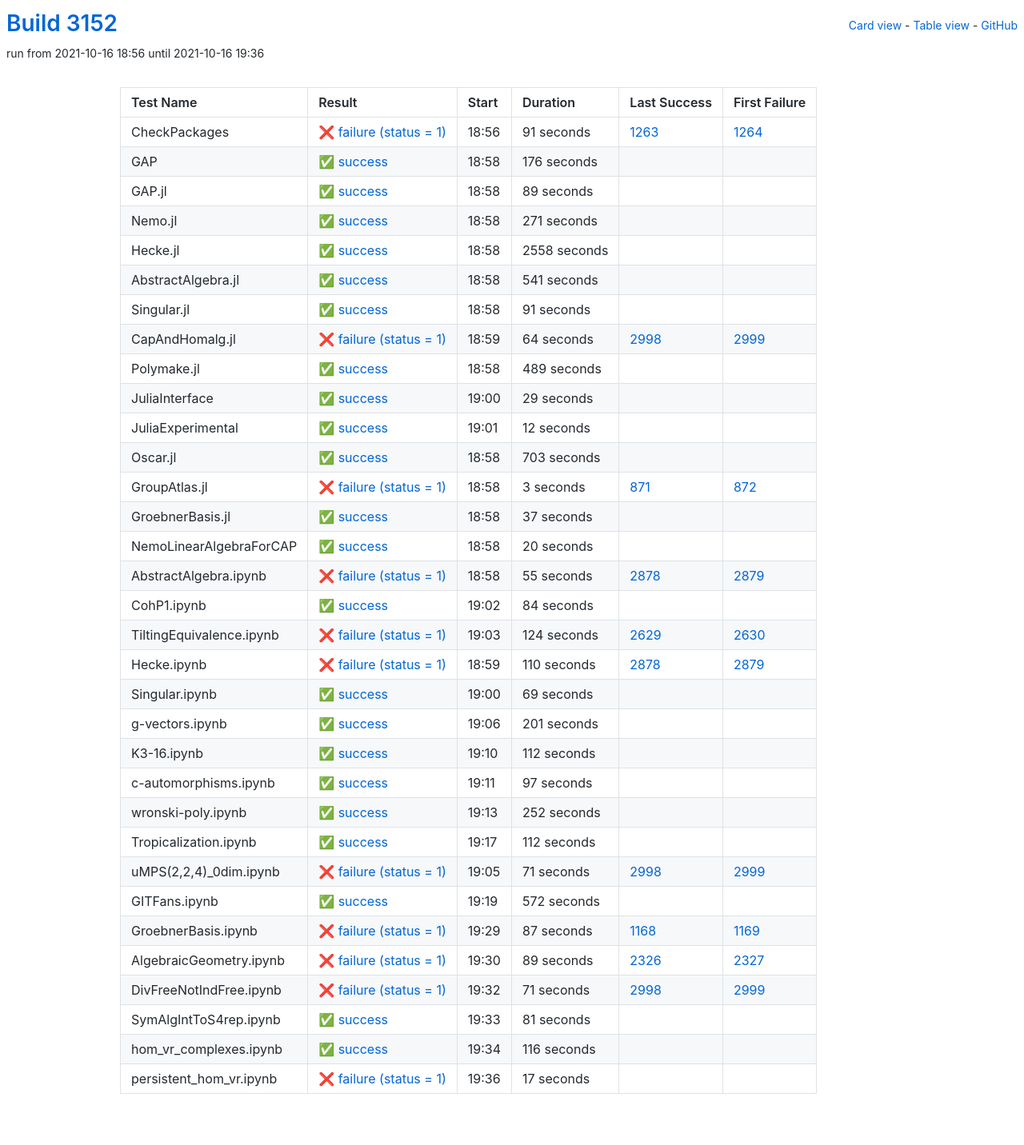
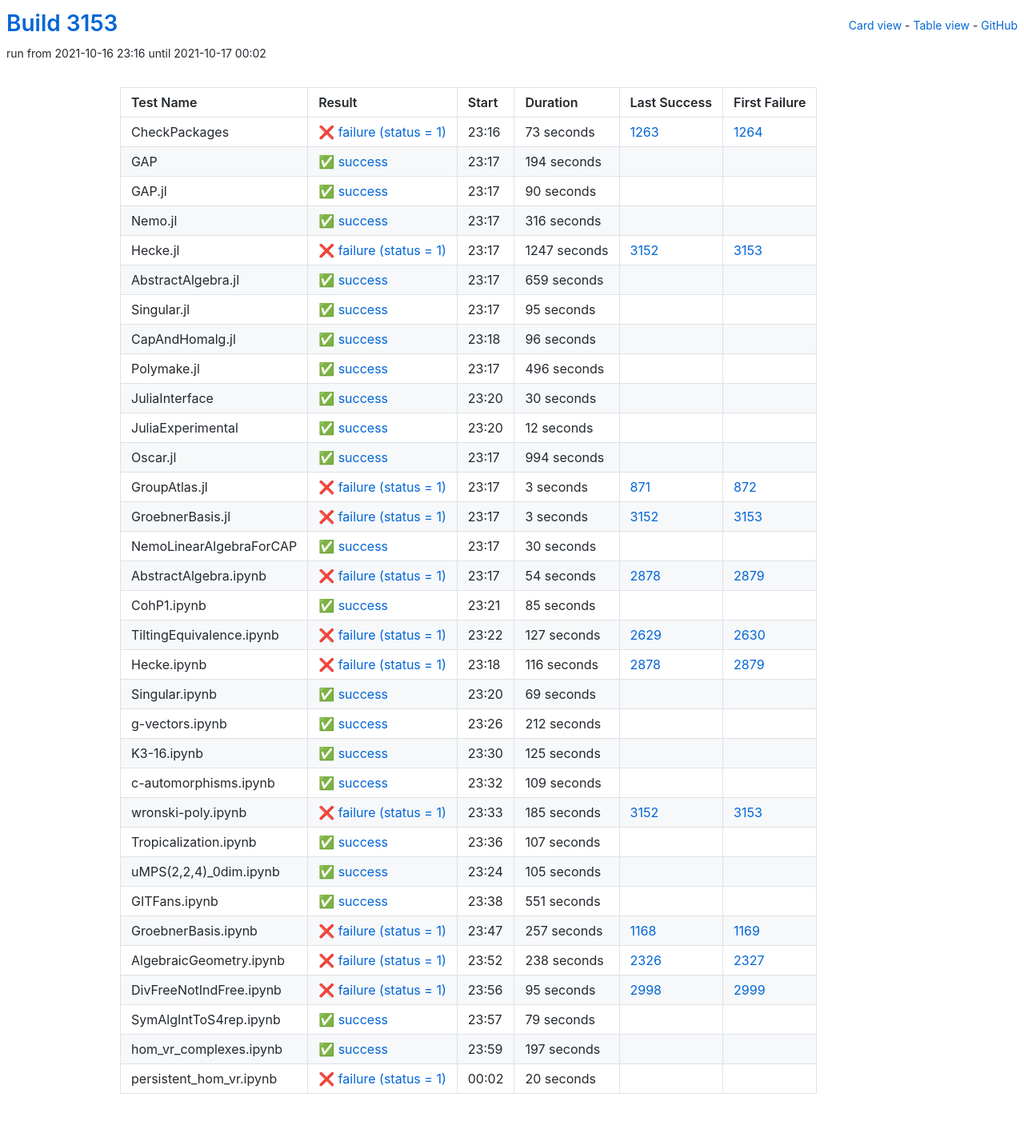
Before and after one commit to oscar-system/oscar-ci-status-stable, a Jekyll site: the page built from table.html, in a window 1280 px wide. Shown: the whole page at 80% size. Built offline with Jekyll 4.4.1, drawn with Linux system fonts in a browser that asks for light colours.

Commit message:
Build #3153

```diff
--- a/_data/ci.yml
+++ b/_data/ci.yml
@@ -1,6 +1,6 @@
 ---
-build: 3152
-build_url: https://oscarci.mathematik.uni-kl.de/job/oscar-stable/3152/
+build: 3153
+build_url: https://oscarci.mathematik.uni-kl.de/job/oscar-stable/3153/
 job: oscar-stable
 organization: oscar-system
 repo: oscar-ci-status-stable
@@ -8,128 +8,128 @@ repourl: https://github.com/oscar-system/oscar-ci-status-stable
 tests:
 - name: CheckPackages
   id: checkpackages
-  log: https://oscarci.mathematik.uni-kl.de/job/oscar-stable/3152/artifact/logs/build-3152/CheckPackages.log
-  start: 2021-10-16 18:56
+  log: https://oscarci.mathematik.uni-kl.de/job/oscar-stable/3153/artifact/logs/build-3153/CheckPackages.log
+  start: 2021-10-16 23:16
   success: false
   exitcode: 1
   status: failure
-  duration: 91
+  duration: 73
   last_success: 1263
   last_success_url: https://oscarci.mathematik.uni-kl.de/job/oscar-stable/1263/
   first_failure: 1264
   first_failure_url: https://oscarci.mathematik.uni-kl.de/job/oscar-stable/1264/
 - name: GAP
   id: gap
-  log: https://oscarci.mathematik.uni-kl.de/job/oscar-stable/3152/artifact/logs/build-3152/GAP.log
-  start: 2021-10-16 18:58
+  log: https://oscarci.mathematik.uni-kl.de/job/oscar-stable/3153/artifact/logs/build-3153/GAP.log
+  start: 2021-10-16 23:17
   success: true
   exitcode: 0
   status: success
-  duration: 176
+  duration: 194
   last_success: false
   last_success_url:
   first_failure: false
   first_failure_url:
 - name: GAP.jl
   id: gap-jl
-  log: https://oscarci.mathematik.uni-kl.de/job/oscar-stable/3152/artifact/logs/build-3152/GAP.jl.log
-  start: 2021-10-16 18:58
+  log: https://oscarci.mathematik.uni-kl.de/job/oscar-stable/3153/artifact/logs/build-3153/GAP.jl.log
+  start: 2021-10-16 23:17
   success: true
   exitcode: 0
   status: success
-  duration: 89
+  duration: 90
   last_success: false
   last_success_url:
   first_failure: false
   first_failure_url:
 - name: Nemo.jl
   id: nemo-jl
-  log: https://oscarci.mathematik.uni-kl.de/job/oscar-stable/3152/artifact/logs/build-3152/Nemo.jl.log
-  start: 2021-10-16 18:58
+  log: https://oscarci.mathematik.uni-kl.de/job/oscar-stable/3153/artifact/logs/build-3153/Nemo.jl.log
+  start: 2021-10-16 23:17
   success: true
   exitcode: 0
   status: success
-  duration: 271
+  duration: 316
   last_success: false
   last_success_url:
   first_failure: false
   first_failure_url:
 - name: Hecke.jl
   id: hecke-jl
-  log: https://oscarci.mathematik.uni-kl.de/job/oscar-stable/3152/artifact/logs/build-3152/Hecke.jl.log
-  start: 2021-10-16 18:58
+  log: https://oscarci.mathematik.uni-kl.de/job/oscar-stable/3153/artifact/logs/build-3153/Hecke.jl.log
+  start: 2021-10-16 23:17
+  success: false
+  exitcode: 1
+  status: failure
+  duration: 1247
+  last_success: 3152
+  last_success_url: https://oscarci.mathematik.uni-kl.de/job/oscar-stable/3152/
+  first_failure: 3153
+  first_failure_url: https://oscarci.mathematik.uni-kl.de/job/oscar-stable/3153/
+- name: AbstractAlgebra.jl
+  id: abstractalgebra-jl
+  log: https://oscarci.mathematik.uni-kl.de/job/oscar-stable/3153/artifact/logs/build-3153/AbstractAlgebra.jl.log
+  start: 2021-10-16 23:17
   success: true
   exitcode: 0
   status: success
-  duration: 2558
-  last_success: false
-  last_success_url:
-  first_failure: false
-  first_failure_url:
-- name: AbstractAlgebra.jl
-  id: abstractalgebra-jl
-  log: https://oscarci.mathematik.uni-kl.de/job/oscar-stable/3152/artifact/logs/build-3152/AbstractAlgebra.jl.log
-  start: 2021-10-16 18:58
-  success: true
-  exitcode: 0
-  status: success
-  duration: 541
+  duration: 659
   last_success: false
   last_success_url:
   first_failure: false
   first_failure_url:
 - name: Singular.jl
   id: singular-jl
-  log: https://oscarci.mathematik.uni-kl.de/job/oscar-stable/3152/artifact/logs/build-3152/Singular.jl.log
-  start: 2021-10-16 18:58
+  log: https://oscarci.mathematik.uni-kl.de/job/oscar-stable/3153/artifact/logs/build-3153/Singular.jl.log
+  start: 2021-10-16 23:17
   success: true
   exitcode: 0
   status: success
-  duration: 91
+  duration: 95
   last_success: false
   last_success_url:
   first_failure: false
   first_failure_url:
 - name: CapAndHomalg.jl
   id: capandhomalg-jl
-  log: https://oscarci.mathematik.uni-kl.de/job/oscar-stable/3152/artifact/logs/build-3152/CapAndHomalg.jl.log
-  start: 2021-10-16 18:59
-  success: false
-  exitcode: 1
-  status: failure
-  duration: 64
-  last_success: 2998
-  last_success_url: https://oscarci.mathematik.uni-kl.de/job/oscar-stable/2998/
-  first_failure: 2999
-  first_failure_url: https://oscarci.mathematik.uni-kl.de/job/oscar-stable/2999/
-- name: Polymake.jl
-  id: polymake-jl
-  log: https://oscarci.mathematik.uni-kl.de/job/oscar-stable/3152/artifact/logs/build-3152/Polymake.jl.log
-  start: 2021-10-16 18:58
+  log: https://oscarci.mathematik.uni-kl.de/job/oscar-stable/3153/artifact/logs/build-3153/CapAndHomalg.jl.log
+  start: 2021-10-16 23:18
   success: true
   exitcode: 0
   status: success
-  duration: 489
+  duration: 96
+  last_success: false
+  last_success_url:
+  first_failure: false
+  first_failure_url:
+- name: Polymake.jl
+  id: polymake-jl
+  log: https://oscarci.mathematik.uni-kl.de/job/oscar-stable/3153/artifact/logs/build-3153/Polymake.jl.log
+  start: 2021-10-16 23:17
+  success: true
+  exitcode: 0
+  status: success
+  duration: 496
   last_success: false
   last_success_url:
   first_failure: false
   first_failure_url:
 - name: JuliaInterface
   id: juliainterface
-  log: https://oscarci.mathematik.uni-kl.de/job/oscar-stable/3152/artifact/logs/build-3152/JuliaInterface.log
-  start: 2021-10-16 19:00
+  log: https://oscarci.mathematik.uni-kl.de/job/oscar-stable/3153/artifact/logs/build-3153/JuliaInterface.log
+  start: 2021-10-16 23:20
   success: true
   exitcode: 0
   status: success
-  duration: 29
+  duration: 30
   last_success: false
   last_success_url:
   first_failure: false
   first_failure_url:
 - name: JuliaExperimental
   id: juliaexperimental
-  log: https://oscarci.mathematik.uni-kl.de/job/oscar-stable/3152/artifact/logs/build-3152/JuliaExperimental.log
-  start: 2021-10-16 19:01
+  log: https://oscarci.mathematik.uni-kl.de/job/oscar-stable/3153/artifact/logs/build-3153/JuliaExperimental.log
+  start: 2021-10-16 23:20
   success: true
   exitcode: 0
   status: success
@@ -140,20 +140,20 @@ tests:
   first_failure_url:
 - name: Oscar.jl
   id: oscar-jl
-  log: https://oscarci.mathematik.uni-kl.de/job/oscar-stable/3152/artifact/logs/build-3152/Oscar.jl.log
-  start: 2021-10-16 18:58
+  log: https://oscarci.mathematik.uni-kl.de/job/oscar-stable/3153/artifact/logs/build-3153/Oscar.jl.log
+  start: 2021-10-16 23:17
   success: true
   exitcode: 0
   status: success
-  duration: 703
+  duration: 994
   last_success: false
   last_success_url:
   first_failure: false
   first_failure_url:
 - name: GroupAtlas.jl
   id: groupatlas-jl
-  log: https://oscarci.mathematik.uni-kl.de/job/oscar-stable/3152/artifact/logs/build-3152/GroupAtlas.jl.log
-  start: 2021-10-16 18:58
+  log: https://oscarci.mathematik.uni-kl.de/job/oscar-stable/3153/artifact/logs/build-3153/GroupAtlas.jl.log
+  start: 2021-10-16 23:17
   success: false
   exitcode: 1
   status: failure
@@ -164,80 +164,80 @@ tests:
   first_failure_url: https://oscarci.mathematik.uni-kl.de/job/oscar-stable/872/
 - name: GroebnerBasis.jl
   id: groebnerbasis-jl
-  log: https://oscarci.mathematik.uni-kl.de/job/oscar-stable/3152/artifact/logs/build-3152/GroebnerBasis.jl.log
-  start: 2021-10-16 18:58
+  log: https://oscarci.mathematik.uni-kl.de/job/oscar-stable/3153/artifact/logs/build-3153/GroebnerBasis.jl.log
+  start: 2021-10-16 23:17
+  success: false
+  exitcode: 1
+  status: failure
+  duration: 3
+  last_success: 3152
+  last_success_url: https://oscarci.mathematik.uni-kl.de/job/oscar-stable/3152/
+  first_failure: 3153
+  first_failure_url: https://oscarci.mathematik.uni-kl.de/job/oscar-stable/3153/
+- name: NemoLinearAlgebraForCAP
+  id: nemolinearalgebraforcap
+  log: https://oscarci.mathematik.uni-kl.de/job/oscar-stable/3153/artifact/logs/build-3153/NemoLinearAlgebraForCAP.log
+  start: 2021-10-16 23:17
   success: true
   exitcode: 0
   status: success
-  duration: 37
-  last_success: false
-  last_success_url:
-  first_failure: false
-  first_failure_url:
-- name: NemoLinearAlgebraForCAP
-  id: nemolinearalgebraforcap
-  log: https://oscarci.mathematik.uni-kl.de/job/oscar-stable/3152/artifact/logs/build-3152/NemoLinearAlgebraForCAP.log
-  start: 2021-10-16 18:58
-  success: true
-  exitcode: 0
-  status: success
-  duration: 20
+  duration: 30
   last_success: false
   last_success_url:
   first_failure: false
   first_failure_url:
 - name: AbstractAlgebra.ipynb
   id: abstractalgebra-ipynb
-  log: https://oscarci.mathematik.uni-kl.de/job/oscar-stable/3152/artifact/logs/build-3152/AbstractAlgebra.ipynb.log
-  start: 2021-10-16 18:58
+  log: https://oscarci.mathematik.uni-kl.de/job/oscar-stable/3153/artifact/logs/build-3153/AbstractAlgebra.ipynb.log
+  start: 2021-10-16 23:17
   success: false
   exitcode: 1
   status: failure
-  duration: 55
+  duration: 54
   last_success: 2878
   last_success_url: https://oscarci.mathematik.uni-kl.de/job/oscar-stable/2878/
   first_failure: 2879
   first_failure_url: https://oscarci.mathematik.uni-kl.de/job/oscar-stable/2879/
 - name: CohP1.ipynb
   id: cohp1-ipynb
-  log: https://oscarci.mathematik.uni-kl.de/job/oscar-stable/3152/artifact/logs/build-3152/CohP1.ipynb.log
-  start: 2021-10-16 19:02
+  log: https://oscarci.mathematik.uni-kl.de/job/oscar-stable/3153/artifact/logs/build-3153/CohP1.ipynb.log
+  start: 2021-10-16 23:21
   success: true
   exitcode: 0
   status: success
-  duration: 84
+  duration: 85
   last_success: false
   last_success_url:
   first_failure: false
   first_failure_url:
 - name: TiltingEquivalence.ipynb
   id: tiltingequivalence-ipynb
-  log: https://oscarci.mathematik.uni-kl.de/job/oscar-stable/3152/artifact/logs/build-3152/TiltingEquivalence.ipynb.log
-  start: 2021-10-16 19:03
+  log: https://oscarci.mathematik.uni-kl.de/job/oscar-stable/3153/artifact/logs/build-3153/TiltingEquivalence.ipynb.log
+  start: 2021-10-16 23:22
   success: false
   exitcode: 1
   status: failure
-  duration: 124
+  duration: 127
   last_success: 2629
   last_success_url: https://oscarci.mathematik.uni-kl.de/job/oscar-stable/2629/
   first_failure: 2630
   first_failure_url: https://oscarci.mathematik.uni-kl.de/job/oscar-stable/2630/
 - name: Hecke.ipynb
   id: hecke-ipynb
-  log: https://oscarci.mathematik.uni-kl.de/job/oscar-stable/3152/artifact/logs/build-3152/Hecke.ipynb.log
-  start: 2021-10-16 18:59
+  log: https://oscarci.mathematik.uni-kl.de/job/oscar-stable/3153/artifact/logs/build-3153/Hecke.ipynb.log
+  start: 2021-10-16 23:18
   success: false
   exitcode: 1
   status: failure
-  duration: 110
+  duration: 116
   last_success: 2878
   last_success_url: https://oscarci.mathematik.uni-kl.de/job/oscar-stable/2878/
   first_failure: 2879
   first_failure_url: https://oscarci.mathematik.uni-kl.de/job/oscar-stable/2879/
 - name: Singular.ipynb
   id: singular-ipynb
-  log: https://oscarci.mathematik.uni-kl.de/job/oscar-stable/3152/artifact/logs/build-3152/Singular.ipynb.log
-  start: 2021-10-16 19:00
+  log: https://oscarci.mathematik.uni-kl.de/job/oscar-stable/3153/artifact/logs/build-3153/Singular.ipynb.log
+  start: 2021-10-16 23:20
   success: true
   exitcode: 0
   status: success
@@ -248,156 +248,156 @@ tests:
   first_failure_url:
 - name: g-vectors.ipynb
   id: g-vectors-ipynb
-  log: https://oscarci.mathematik.uni-kl.de/job/oscar-stable/3152/artifact/logs/build-3152/g-vectors.ipynb.log
-  start: 2021-10-16 19:06
+  log: https://oscarci.mathematik.uni-kl.de/job/oscar-stable/3153/artifact/logs/build-3153/g-vectors.ipynb.log
+  start: 2021-10-16 23:26
   success: true
   exitcode: 0
   status: success
-  duration: 201
+  duration: 212
   last_success: false
   last_success_url:
   first_failure: false
   first_failure_url:
 - name: K3-16.ipynb
   id: k3-16-ipynb
-  log: https://oscarci.mathematik.uni-kl.de/job/oscar-stable/3152/artifact/logs/build-3152/K3-16.ipynb.log
-  start: 2021-10-16 19:10
+  log: https://oscarci.mathematik.uni-kl.de/job/oscar-stable/3153/artifact/logs/build-3153/K3-16.ipynb.log
+  start: 2021-10-16 23:30
   success: true
   exitcode: 0
   status: success
-  duration: 112
+  duration: 125
   last_success: false
   last_success_url:
   first_failure: false
   first_failure_url:
 - name: c-automorphisms.ipynb
   id: c-automorphisms-ipynb
-  log: https://oscarci.mathematik.uni-kl.de/job/oscar-stable/3152/artifact/logs/build-3152/c-automorphisms.ipynb.log
-  start: 2021-10-16 19:11
+  log: https://oscarci.mathematik.uni-kl.de/job/oscar-stable/3153/artifact/logs/build-3153/c-automorphisms.ipynb.log
+  start: 2021-10-16 23:32
   success: true
   exitcode: 0
   status: success
-  duration: 97
+  duration: 109
   last_success: false
   last_success_url:
   first_failure: false
   first_failure_url:
 - name: wronski-poly.ipynb
   id: wronski-poly-ipynb
-  log: https://oscarci.mathematik.uni-kl.de/job/oscar-stable/3152/artifact/logs/build-3152/wronski-poly.ipynb.log
-  start: 2021-10-16 19:13
+  log: https://oscarci.mathematik.uni-kl.de/job/oscar-stable/3153/artifact/logs/build-3153/wronski-poly.ipynb.log
+  start: 2021-10-16 23:33
+  success: false
+  exitcode: 1
+  status: failure
+  duration: 185
+  last_success: 3152
+  last_success_url: https://oscarci.mathematik.uni-kl.de/job/oscar-stable/3152/
+  first_failure: 3153
+  first_failure_url: https://oscarci.mathematik.uni-kl.de/job/oscar-stable/3153/
+- name: Tropicalization.ipynb
+  id: tropicalization-ipynb
+  log: https://oscarci.mathematik.uni-kl.de/job/oscar-stable/3153/artifact/logs/build-3153/Tropicalization.ipynb.log
+  start: 2021-10-16 23:36
   success: true
   exitcode: 0
   status: success
-  duration: 252
-  last_success: false
-  last_success_url:
-  first_failure: false
-  first_failure_url:
-- name: Tropicalization.ipynb
-  id: tropicalization-ipynb
-  log: https://oscarci.mathematik.uni-kl.de/job/oscar-stable/3152/artifact/logs/build-3152/Tropicalization.ipynb.log
-  start: 2021-10-16 19:17
-  success: true
-  exitcode: 0
-  status: success
-  duration: 112
+  duration: 107
   last_success: false
   last_success_url:
   first_failure: false
   first_failure_url:
 - name: uMPS(2,2,4)_0dim.ipynb
   id: umps-2-2-4-0dim-ipynb
-  log: https://oscarci.mathematik.uni-kl.de/job/oscar-stable/3152/artifact/logs/build-3152/uMPS-2-2-4-_0dim.ipynb.log
-  start: 2021-10-16 19:05
-  success: false
-  exitcode: 1
-  status: failure
-  duration: 71
-  last_success: 2998
-  last_success_url: https://oscarci.mathematik.uni-kl.de/job/oscar-stable/2998/
-  first_failure: 2999
-  first_failure_url: https://oscarci.mathematik.uni-kl.de/job/oscar-stable/2999/
-- name: GITFans.ipynb
-  id: gitfans-ipynb
-  log: https://oscarci.mathematik.uni-kl.de/job/oscar-stable/3152/artifact/logs/build-3152/GITFans.ipynb.log
-  start: 2021-10-16 19:19
+  log: https://oscarci.mathematik.uni-kl.de/job/oscar-stable/3153/artifact/logs/build-3153/uMPS-2-2-4-_0dim.ipynb.log
+  start: 2021-10-16 23:24
   success: true
   exitcode: 0
   status: success
-  duration: 572
+  duration: 105
+  last_success: false
+  last_success_url:
+  first_failure: false
+  first_failure_url:
+- name: GITFans.ipynb
+  id: gitfans-ipynb
+  log: https://oscarci.mathematik.uni-kl.de/job/oscar-stable/3153/artifact/logs/build-3153/GITFans.ipynb.log
+  start: 2021-10-16 23:38
+  success: true
+  exitcode: 0
+  status: success
+  duration: 551
   last_success: false
   last_success_url:
   first_failure: false
   first_failure_url:
 - name: GroebnerBasis.ipynb
   id: groebnerbasis-ipynb
-  log: https://oscarci.mathematik.uni-kl.de/job/oscar-stable/3152/artifact/logs/build-3152/GroebnerBasis.ipynb.log
-  start: 2021-10-16 19:29
+  log: https://oscarci.mathematik.uni-kl.de/job/oscar-stable/3153/artifact/logs/build-3153/GroebnerBasis.ipynb.log
+  start: 2021-10-16 23:47
   success: false
   exitcode: 1
   status: failure
-  duration: 87
+  duration: 257
   last_success: 1168
   last_success_url: https://oscarci.mathematik.uni-kl.de/job/oscar-stable/1168/
   first_failure: 1169
   first_failure_url: https://oscarci.mathematik.uni-kl.de/job/oscar-stable/1169/
 - name: AlgebraicGeometry.ipynb
   id: algebraicgeometry-ipynb
-  log: https://oscarci.mathematik.uni-kl.de/job/oscar-stable/3152/artifact/logs/build-3152/AlgebraicGeometry.ipynb.log
-  start: 2021-10-16 19:30
+  log: https://oscarci.mathematik.uni-kl.de/job/oscar-stable/3153/artifact/logs/build-3153/AlgebraicGeometry.ipynb.log
+  start: 2021-10-16 23:52
   success: false
   exitcode: 1
   status: failure
-  duration: 89
+  duration: 238
   last_success: 2326
   last_success_url: https://oscarci.mathematik.uni-kl.de/job/oscar-stable/2326/
   first_failure: 2327
   first_failure_url: https://oscarci.mathematik.uni-kl.de/job/oscar-stable/2327/
 - name: DivFreeNotIndFree.ipynb
   id: divfreenotindfree-ipynb
-  log: https://oscarci.mathematik.uni-kl.de/job/oscar-stable/3152/artifact/logs/build-3152/DivFreeNotIndFree.ipynb.log
-  start: 2021-10-16 19:32
+  log: https://oscarci.mathematik.uni-kl.de/job/oscar-stable/3153/artifact/logs/build-3153/DivFreeNotIndFree.ipynb.log
+  start: 2021-10-16 23:56
   success: false
   exitcode: 1
   status: failure
-  duration: 71
+  duration: 95
   last_success: 2998
   last_success_url: https://oscarci.mathematik.uni-kl.de/job/oscar-stable/2998/
   first_failure: 2999
   first_failure_url: https://oscarci.mathematik.uni-kl.de/job/oscar-stable/2999/
 - name: SymAlgIntToS4rep.ipynb
   id: symalginttos4rep-ipynb
-  log: https://oscarci.mathematik.uni-kl.de/job/oscar-stable/3152/artifact/logs/build-3152/SymAlgIntToS4rep.ipynb.log
-  start: 2021-10-16 19:33
+  log: https://oscarci.mathematik.uni-kl.de/job/oscar-stable/3153/artifact/logs/build-3153/SymAlgIntToS4rep.ipynb.log
+  start: 2021-10-16 23:57
   success: true
   exitcode: 0
   status: success
-  duration: 81
+  duration: 79
   last_success: false
   last_success_url:
   first_failure: false
   first_failure_url:
 - name: hom_vr_complexes.ipynb
   id: hom-vr-complexes-ipynb
-  log: https://oscarci.mathematik.uni-kl.de/job/oscar-stable/3152/artifact/logs/build-3152/hom_vr_complexes.ipynb.log
-  start: 2021-10-16 19:34
+  log: https://oscarci.mathematik.uni-kl.de/job/oscar-stable/3153/artifact/logs/build-3153/hom_vr_complexes.ipynb.log
+  start: 2021-10-16 23:59
   success: true
   exitcode: 0
   status: success
-  duration: 116
+  duration: 197
   last_success: false
   last_success_url:
   first_failure: false
   first_failure_url:
 - name: persistent_hom_vr.ipynb
   id: persistent-hom-vr-ipynb
-  log: https://oscarci.mathematik.uni-kl.de/job/oscar-stable/3152/artifact/logs/build-3152/persistent_hom_vr.ipynb.log
-  start: 2021-10-16 19:36
+  log: https://oscarci.mathematik.uni-kl.de/job/oscar-stable/3153/artifact/logs/build-3153/persistent_hom_vr.ipynb.log
+  start: 2021-10-17 00:02
   success: false
   exitcode: 1
   status: failure
-  duration: 17
+  duration: 20
   last_success: false
   last_success_url:
   first_failure: false
```
Also changed, not shown: README.md.
